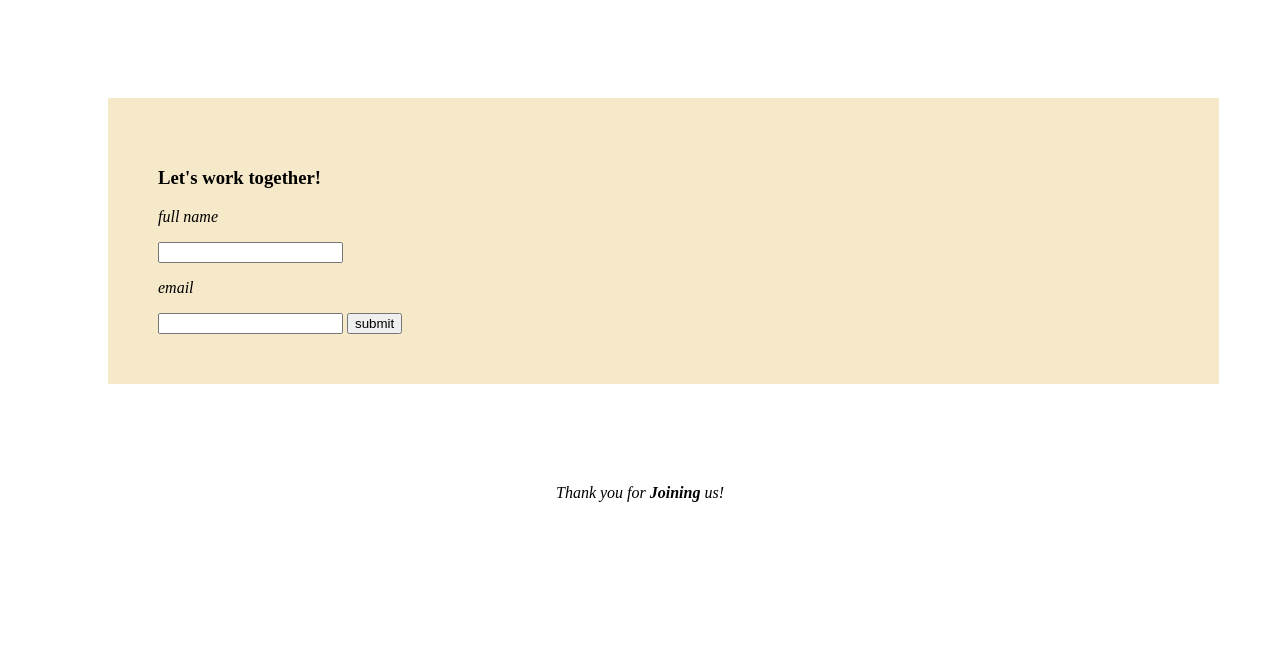
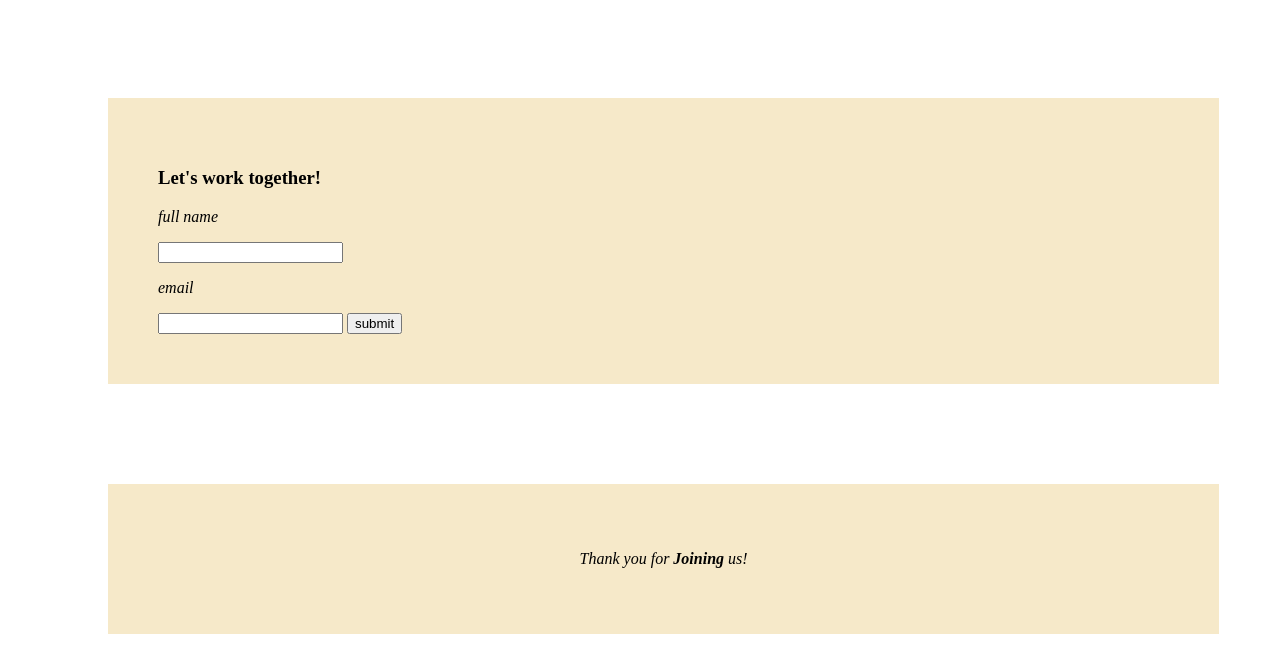
Before and after one commit to noeamelya/stu-project-landing-page, a plain HTML site: page index.html in a window 1280 px wide. Shown: the part 607-1279 px from the top of the page. Before the commit the page ends 1125 px from the top, so only its background shows below. Drawn offline with Linux system fonts and the light colour scheme; files that its build step writes are made by us from their sources.

Commit message:
Update index.html

```diff
--- a/index.html
+++ b/index.html
@@ -11,7 +11,6 @@
     <header>
       <!-- header -->
         <h1>UBHM BOOTCAMP</h1>
-
 
     </header>
     <div>
@@ -51,12 +50,12 @@
        </form>
       </section>
 
-
+         <section>
          <footer>
           <p>Thank you for <strong>Joining</strong> us!</p>
 
          </footer>
-       </main>
+      </section>
 
 
 
```
